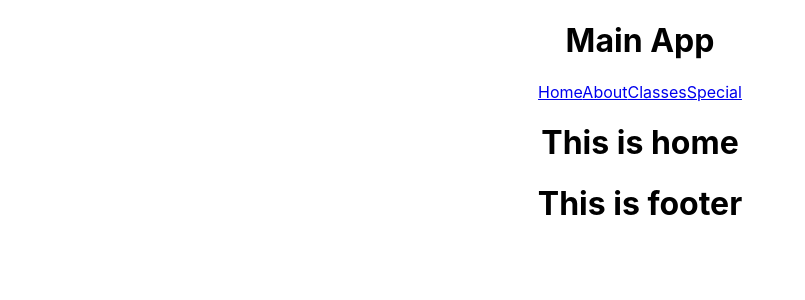
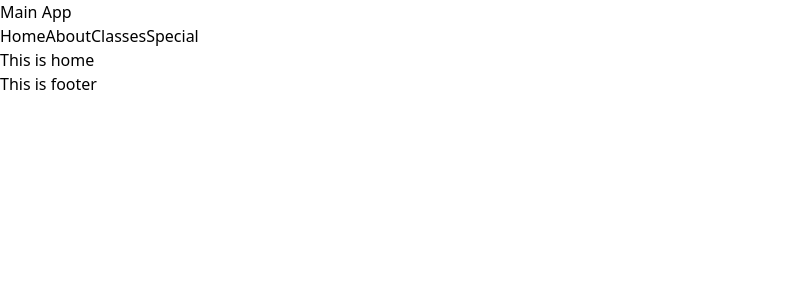
Before and after one commit to moeen-mahmud/nano-class, a React (Create React App) app: page / in a window 1280 px wide. Shown: the top 300 px of the page, without its empty margins (0-805 px from the left). Built offline with nearby package versions, Linux system fonts and the light colour scheme.

Commit message:
at last tailwind is working

```diff
--- /dev/null
+++ b/craco.config.js
@@ -0,0 +1,8 @@
+// craco.config.js
+module.exports = {
+  style: {
+    postcss: {
+      plugins: [require("tailwindcss"), require("autoprefixer")],
+    },
+  },
+};
--- a/src/App.js
+++ b/src/App.js
@@ -1,5 +1,3 @@
-import logo from "./logo.svg";
-import "./App.css";
 import { BrowserRouter as Router, Switch, Route } from "react-router-dom";
 import Header from "./components/Header/Header";
 import Home from "./components/Home/Home";
@@ -11,7 +9,7 @@
 
 function App() {
   return (
-    <div className="App">
+    <div>
       <h1>Main App</h1>
       <Router>
         <Header></Header>
--- a/src/index.css
+++ b/src/index.css
@@ -1,13 +1,4 @@
-body {
-  margin: 0;
-  font-family: -apple-system, BlinkMacSystemFont, 'Segoe UI', 'Roboto', 'Oxygen',
-    'Ubuntu', 'Cantarell', 'Fira Sans', 'Droid Sans', 'Helvetica Neue',
-    sans-serif;
-  -webkit-font-smoothing: antialiased;
-  -moz-osx-font-smoothing: grayscale;
-}
-
-code {
-  font-family: source-code-pro, Menlo, Monaco, Consolas, 'Courier New',
-    monospace;
-}
+/* ./src/index.css */
+@tailwind base;
+@tailwind components;
+@tailwind utilities;
--- /dev/null
+++ b/tailwind.config.js
@@ -0,0 +1,11 @@
+module.exports = {
+  purge: ["./src/**/*.{js,jsx,ts,tsx}", "./public/index.html"],
+  darkMode: false, // or 'media' or 'class'
+  theme: {
+    extend: {},
+  },
+  variants: {
+    extend: {},
+  },
+  plugins: [],
+};
```
Also changed, not shown: package.json (+9 -3 lines), 1 other file (tests, documents, lock files or other folders).
